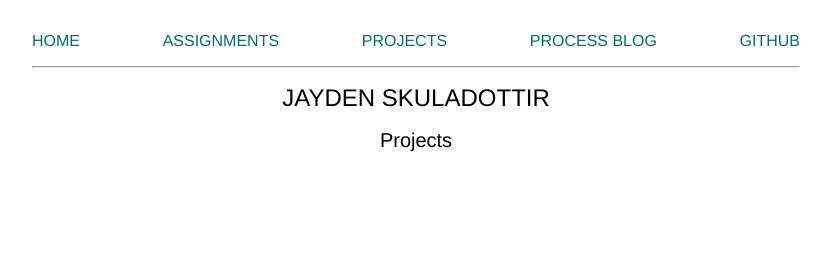
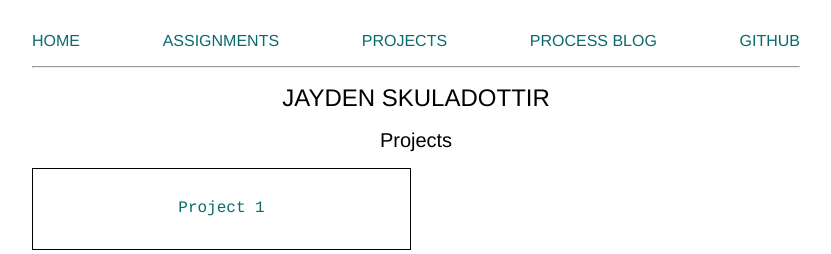
Before and after one commit to jaydenskula/front.end.web.development, a plain HTML site: page projects.html in a window 1280 px wide. Shown: the whole page, without its empty margins (224-1055 px from the left). Drawn offline with Linux system fonts and the light colour scheme.

Commit message:
Update projects.html

```diff
--- a/projects.html
+++ b/projects.html
@@ -20,5 +20,9 @@
     <h1>JAYDEN SKULADOTTIR</h1>
     <h2>Projects</h2>
 
+    <div class="grid-container">
+        <grid-item><a href="https://jaydenskuladottir.me/front.end.web.development/project1/project1.html">Project 1</a></grid-item>
+    </div>
+
 </body>
 </html>
```
